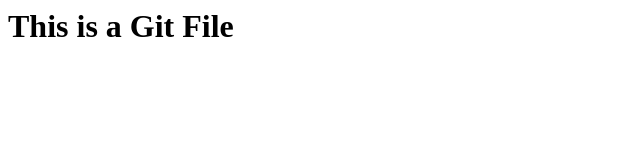
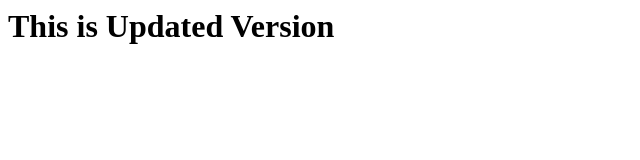
Before and after one commit to G7Sankar/test, a plain HTML site: page index.html in a window 1280 px wide. Shown: the whole page, without its empty margins (0-640 px from the left). Drawn offline with Linux system fonts and the light colour scheme.

Commit message:
Updated HTML

```diff
--- a/index.html
+++ b/index.html
@@ -3,7 +3,7 @@
 </head>
 <body>
   <h1>
-    This is a Git File
+	  This is Updated Version
   </h1>
 </body>
 </html>
```
